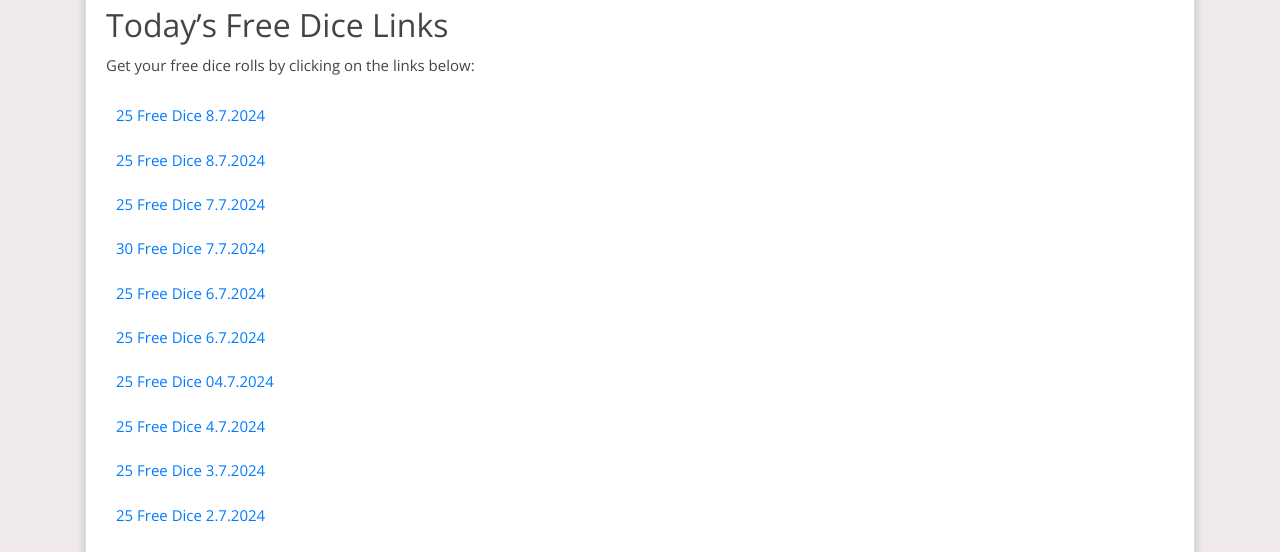
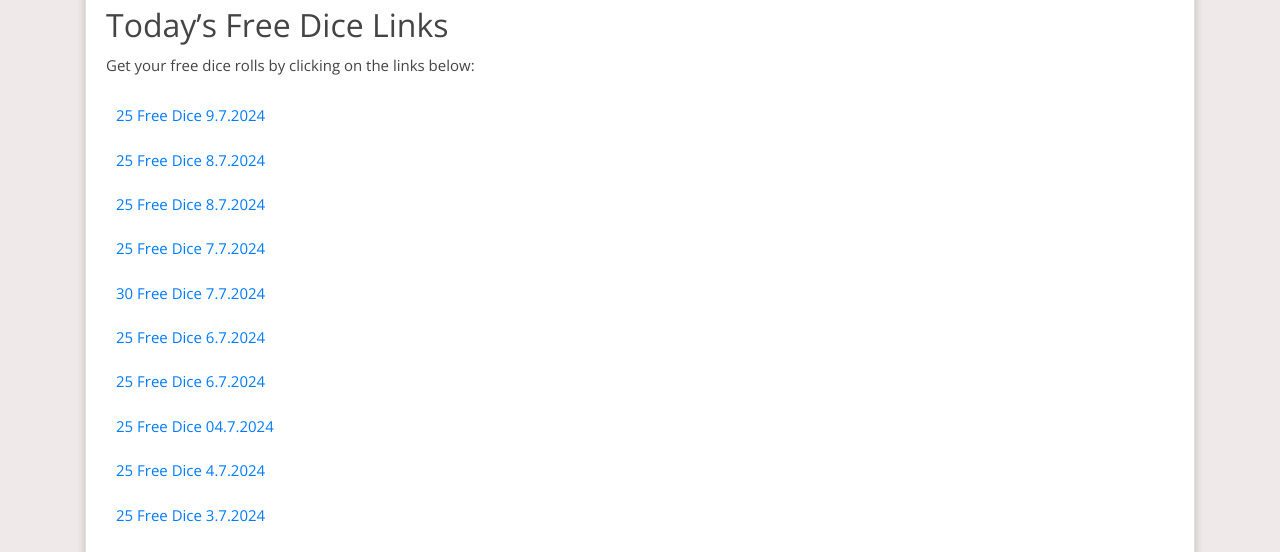
Before and after one commit to Prollad99/bs-net, a Jekyll site: the page built from _posts/2024-06-29-monopoly-go.md, in a window 1280 px wide and 900 px high. Shown: the part 343-895 px from the top of the window. Built offline with Jekyll 4.4.1, drawn with Linux system fonts in a browser that asks for light colours; nearby versions of some CDN libraries; comment, search, counter and statistics services are not loaded.

Commit message:
Update monopoly-go reward links

```diff
--- a/_includes/monopoly-go.html
+++ b/_includes/monopoly-go.html
@@ -1,4 +1,5 @@
 <html><body><div class="reward"><ul>
+<li><a href="https://2tdd.adj.st/reward-link/bvgkljhggj234342?adjust_t=i2f8o2i_4btbvwg&adjust_deeplink_js=1">25 free dice 9.7.2024</a></li>
 <li><a href="https://2tdd.adj.st/reward-link/Discord_Jul8_21492395?adjust_t=i2f8o2i_4btbvwg&adjust_deeplink_js=1">25 free dice 8.7.2024</a></li>
 <li><a href="https://2tdd.adj.st/reward-link/nfbhfho8284241?adjust_t=i2f8o2i_4btbvwg&adjust_deeplink_js=1">25 free dice 8.7.2024</a></li>
 <li><a href="https://2tdd.adj.st/reward-link/nfiu87jfh398340?adjust_t=i2f8o2i_4btbvwg&adjust_deeplink_js=1">25 free dice 7.7.2024</a></li>
--- a/links-json/monopoly-go.json
+++ b/links-json/monopoly-go.json
@@ -1,4 +1,8 @@
 [
+  {
+    "href": "https://2tdd.adj.st/reward-link/bvgkljhggj234342?adjust_t=i2f8o2i_4btbvwg&adjust_deeplink_js=1",
+    "text": "25 free dice 9.7.2024"
+  },
   {
     "href": "https://2tdd.adj.st/reward-link/Discord_Jul8_21492395?adjust_t=i2f8o2i_4btbvwg&adjust_deeplink_js=1",
     "text": "25 free dice 8.7.2024"
```
